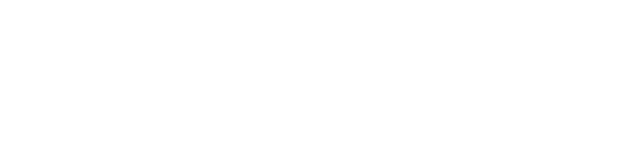
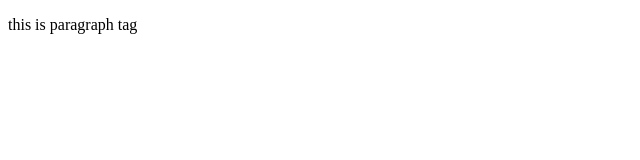
Before and after one commit to 8374654344/HtmlTut, a plain HTML site: page index.html in a window 1280 px wide. Shown: the whole page, without its empty margins (0-640 px from the left). Drawn offline with Linux system fonts and the light colour scheme.

Commit message:
paragraph tag added

```diff
--- a/index.html
+++ b/index.html
@@ -7,6 +7,8 @@
     <title>Document</title>
 </head>
 <body>
-
+    <div>
+        <p>this is paragraph tag</p>
+    </div>
 </body>
 </html>
```
